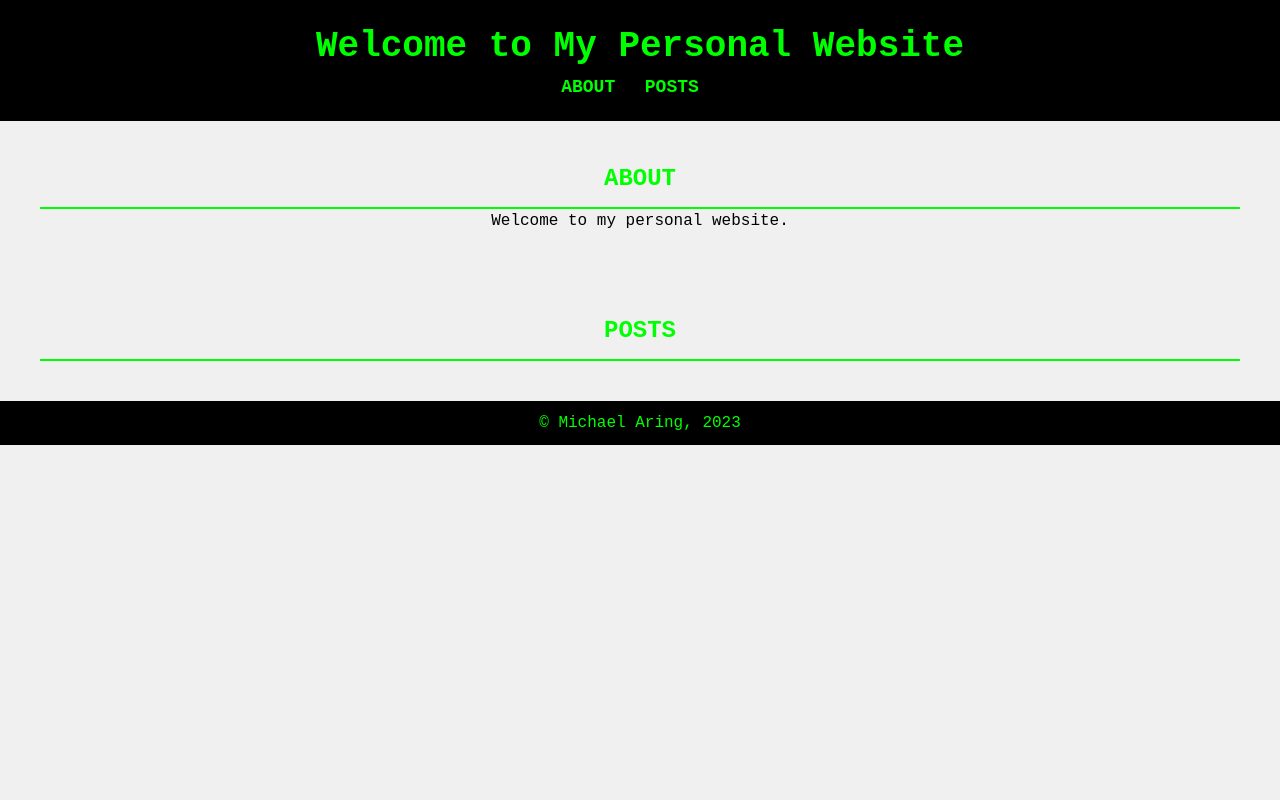
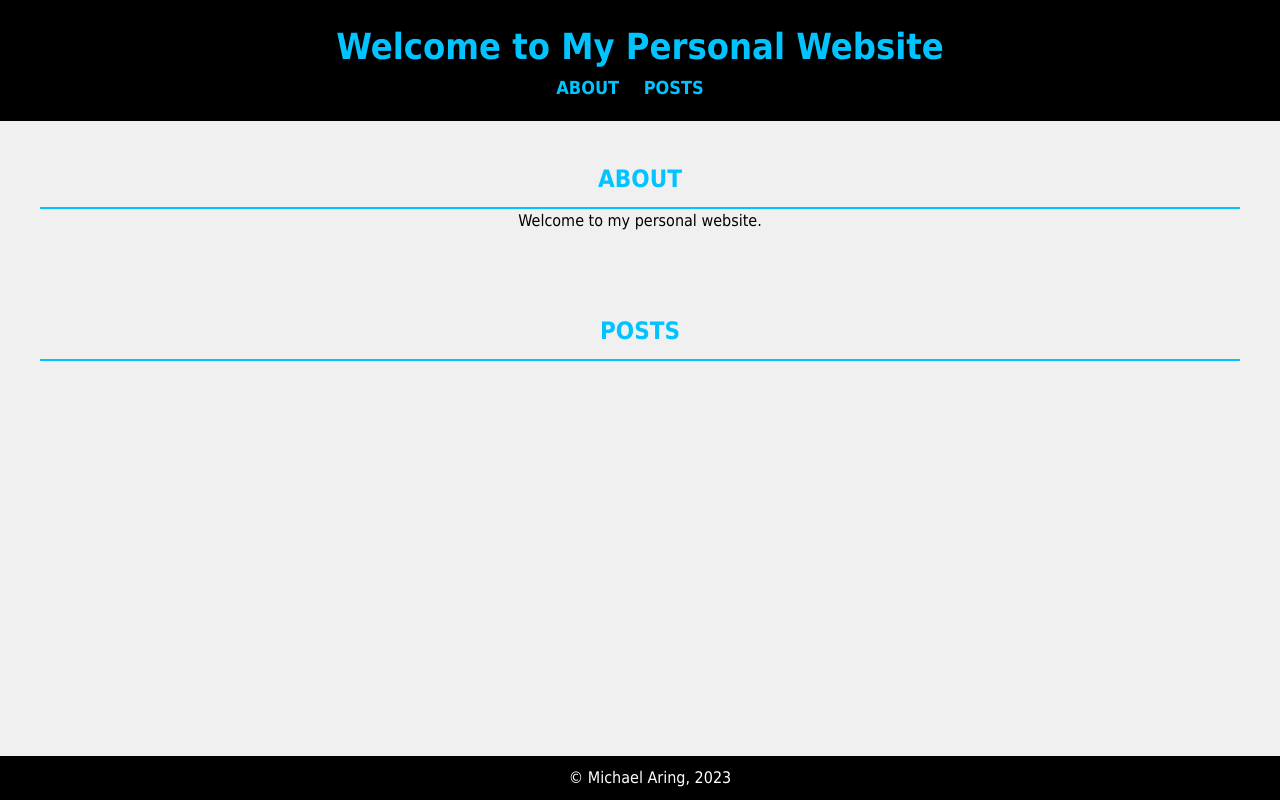
Before and after one commit to MichaelAring/michaelaring.io, a plain HTML site: page index.html in a window 1280 px wide. Drawn offline with Linux system fonts and the light colour scheme; files that its build step writes are made by us from their sources.

Commit message:
edited css

```diff
--- a/style.css
+++ b/assets/css/style.css
@@ -5,7 +5,7 @@ body, h1, h2, h3, p, ul, li, address {
 }
 
 body {
-    font-family: "Courier New", Courier, monospace;
+    font-family: "Tahoma", Tahoma, monospace;
     background-color: #f0f0f0;
     color: #000;
     line-height: 1.5;
@@ -14,7 +14,7 @@ body {
 
 header {
     background-color: #000;
-    color: #00ff00;
+    color: #00c3ff;
     padding: 20px;
 }
 
@@ -33,7 +33,7 @@ nav ul li {
 
 nav a {
     text-decoration: none;
-    color: #00ff00;
+    color: #00c3ff;
     font-weight: bold;
     font-size: 18px;
 }
@@ -48,8 +48,8 @@ section {
 
 h2 {
     font-size: 24px;
-    color: #00ff00;
-    border-bottom: 2px solid #00ff00;
+    color: #00c3ff;
+    border-bottom: 2px solid #00c3ff;
     padding-bottom: 10px;
 }
 
@@ -57,7 +57,7 @@ h2 {
     margin: 20px;
     padding: 20px;
     background-color: #000;
-    border: 2px solid #00ff00;
+    border: 2px solid #00c3ff;
     border-radius: 5px;
 }
 
@@ -67,7 +67,7 @@ h2 {
 
 .project h3 {
     font-size: 20px;
-    color: #00ff00;
+    color: #00c3ff;
     margin-top: 10px;
 }
 
@@ -76,12 +76,15 @@ h2 {
 }
 
 address a {
-    color: #00ff00;
+    color: #00c3ff;
     text-decoration: none;
 }
 
 footer {
     background-color: #000;
-    color: #00ff00;
+    color: #ffffff;
     padding: 10px;
-    position:
+    position: absolute;
+    bottom: 0;
+    width: 100%;
+}
--- a/index.html
+++ b/index.html
@@ -4,7 +4,7 @@
     <meta charset="UTF-8">
     <meta name="viewport" content="width=device-width, initial-scale=1.0">
     <title>My Personal Website</title>
-    <link rel="stylesheet" href="style.css">
+    <link rel="stylesheet" href="assets/style.css">
 </head>
 <body>
     <header>
```
Also changed, not shown: posts/post-1.html (added).
